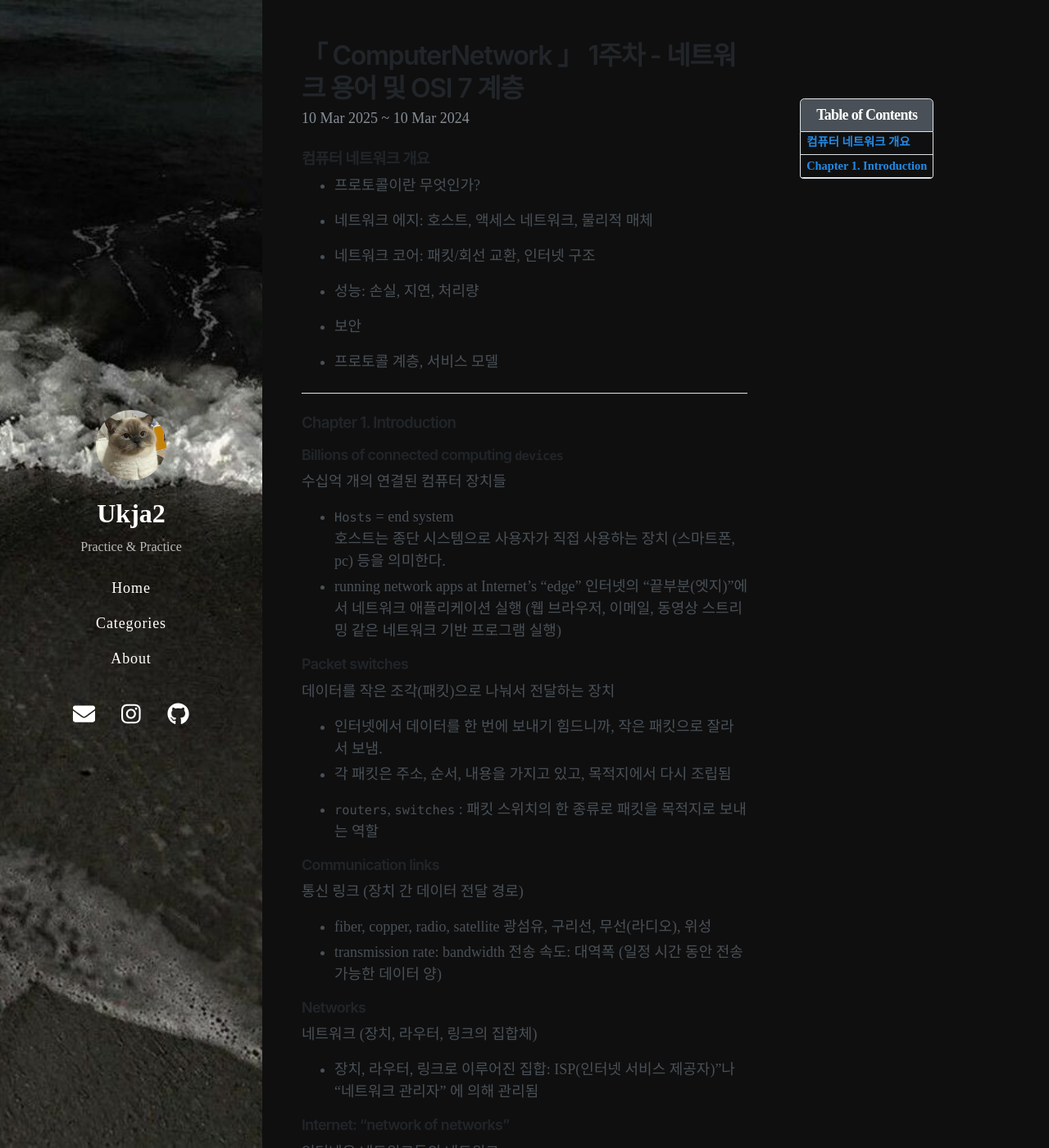
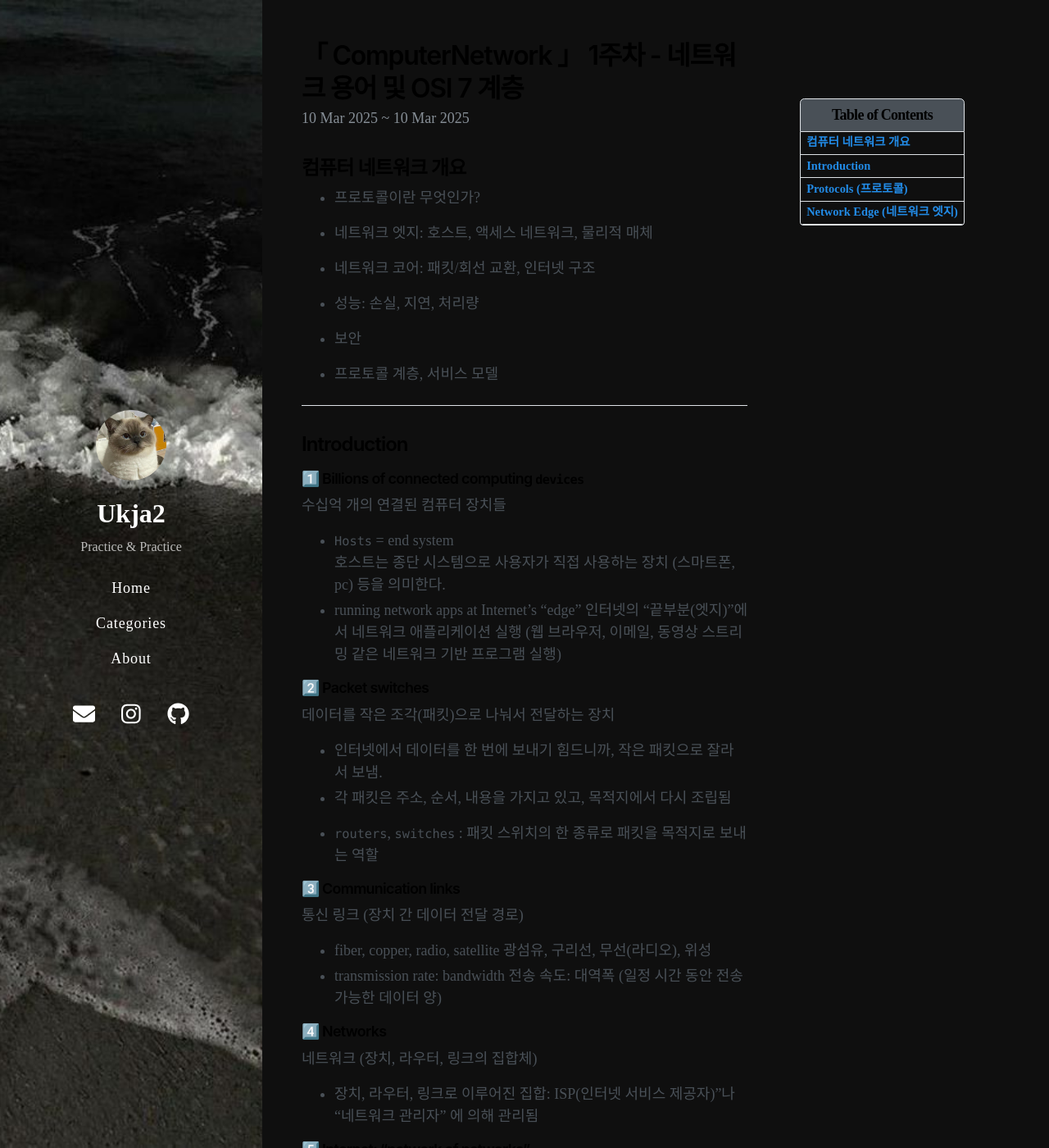
Before and after one commit to Ukja2/Ukja2.github.io, a Jekyll site: the page built from _posts/2025-03-11-ComputerNetwork.md, in a window 1280 px wide and 1400 px high. Shown: the whole window at 82% size. Built offline with Jekyll 4.4.1, drawn with Linux system fonts in a browser that asks for light colours; nearby versions of some CDN libraries; some web fonts are replaced; some of the changed text lies outside the part shown.

Commit message:
게시물들 날짜 수정

```diff
--- a/_posts/2025-03-11-ComputerNetwork.md
+++ b/_posts/2025-03-11-ComputerNetwork.md
@@ -2,17 +2,17 @@
 layout: post
 title: 「 ComputerNetwork 」 1주차 - 네트워크 용어 및 OSI 7 계층
 date: 2025-03-11 00:00 +0800
-last_modified_at: 2024-03-11 00:00:01 +0800
+last_modified_at: 2025-03-11 00:00:01 +0800
 tags: [ComputerNetwork]
 categories: [ComputerNetwork]
 toc:  true
 ---
-### 컴퓨터 네트워크 개요
+## 컴퓨터 네트워크 개요
 <!--more-->
 
 - 프로토콜이란 무엇인가?
 
-- 네트워크 에지: 호스트, 액세스 네트워크, 물리적 매체
+- 네트워크 엣지: 호스트, 액세스 네트워크, 물리적 매체
 
 - 네트워크 코어: 패킷/회선 교환, 인터넷 구조
 
@@ -24,9 +24,9 @@ toc:  true
 
 ---
 
-### Chapter 1. Introduction
+## Introduction
 
-#### Billions of connected computing `devices`
+#### 1️⃣ Billions of connected computing `devices`
 수십억 개의 연결된 컴퓨터 장치들
 - `Hosts` = end system
 호스트는 종단 시스템으로 사용자가 직접 사용하는 장치 (스마트폰, pc) 등을 의미한다.
@@ -34,14 +34,14 @@ toc:  true
 인터넷의 "끝부분(엣지)"에서 네트워크 애플리케이션 실행
 (웹 브라우저, 이메일, 동영상 스트리밍 같은 네트워크 기반 프로그램 실행)
 
-#### Packet switches
+#### 2️⃣ Packet switches
 데이터를 작은 조각(패킷)으로 나눠서 전달하는 장치
 - 인터넷에서 데이터를 한 번에 보내기 힘드니까, 작은 패킷으로 잘라서 보냄.
 - 각 패킷은 주소, 순서, 내용을 가지고 있고, 목적지에서 다시 조립됨
 
 - `routers`, `switches` : 패킷 스위치의 한 종류로 패킷을 목적지로 보내는 역할
 
-#### Communication links
+#### 3️⃣ Communication links
 통신 링크 (장치 간 데이터 전달 경로)
 
 - fiber, copper, radio, satellite
@@ -49,17 +49,17 @@ toc:  true
 - transmission rate: bandwidth
 전송 속도: 대역폭 (일정 시간 동안 전송 가능한 데이터 양)
 
-####  Networks
+#### 4️⃣ Networks
 네트워크 (장치, 라우터, 링크의 집합체)
 
 - 장치, 라우터, 링크로 이루어진 집합: ISP(인터넷 서비스 제공자)"나 "네트워크 관리자" 에 의해 관리됨
 
-#### Internet: "network of networks"
+#### 5️⃣ Internet: "network of networks"
 인터넷은 네트워크들의 네트워크
 - 인터넷은 전 세계 수많은 작은 네트워크들이 연결된 거대한 네트워크
 (예: 집, 학교, 회사의 네트워크가 인터넷을 통해 서로 연결됨)
 
-#### `Protocols` are everywhere
+#### 6️⃣ `Protocols` are everywhere
 - **프로토콜은 데이터를 주고받는 규칙**
 네트워크에서 정해진 규칙이 없으면 서로 이해할 수 없으니까 꼭 필요함
 
@@ -94,35 +94,38 @@ toc:  true
 
 ---
 
-#### Human protocols (사람 간의 프로토콜)
+## Protocols (프로토콜)
+- #### Human protocols (사람 간의 프로토콜)
 사람들이 서로 소통할 때도 **정해진 규칙(프로토콜)** 이 있음
 
 예를 들어
-"몇 시야?" (정보 요청)
-"질문 있어." (대화 시작)
-자기소개 (처음 만날 때 인사)
+- "몇 시야?" (정보 요청)
+- "질문 있어." (대화 시작)
+- 자기소개 (처음 만날 때 인사)
 
-➡️ 우리가 대화할 때도 말하는 순서와 방식을 지키는 것처럼, 네트워크에서도 이런 규칙이 필요
+-> 우리가 대화할 때도 말하는 순서와 방식을 지키는 것처럼, 네트워크에서도 이런 규칙이 필요
 
-#### Network protocols (네트워크 프로토콜)
+- #### Network protocols (네트워크 프로토콜)
 사람 대신에 **컴퓨터(기기)** 가 서로 소통할 때 사용하는 규칙
 인터넷에서 이루어지는 모든 통신 활동은 이 규칙에 따라 움직임
 
 
 **프로토콜이 정의하는 것**
 
-`메시지 형식 (format)` :
+- `메시지 형식 (format)` :
 메시지가 어떤 구조로 이루어져 있는지 (ex. 헤더, 페이로드)
 
-`메시지 순서 (order)` :
+- `메시지 순서 (order)` :
 어떤 메시지를 먼저 보내고, 다음에 무엇을 보낼지
 
-`전송 및 수신 시 동작 (actions)` :
+- `전송 및 수신 시 동작 (actions)` :
 메시지를 보낼 때와 받을 때 각각 무슨 행동을 해야 하는지
 
 > 즉 프로토콜은 컴퓨터 간 통신에서 메시지의 형식, 순서, 행동을 정의하는 규칙이다.
+
 ---
-#### Network Edge
+
+## Network Edge (네트워크 엣지)
 네트워크 엣지는 인터넷의 끝부분으로, `사용자가 인터넷에 접속하는 지점(호스트)`이다.
 
 - Hosts: Clients and Servers
--- a/_sass/_variables.scss
+++ b/_sass/_variables.scss
@@ -42,14 +42,14 @@
   --body-font-size: 18px;
   --body-line-height: 1.5;
   --body-color: var(--gray-700);
-  --body-bg: #fff;
+  --body-bg: #000;
 
   --text-font: Times, "Times New Roman", "Free Serif", "Noto Serif", TimesNewRomanPSMT, "Droid Serif";
 
   --link-color: var(--blue);
   --link-hover-color: #1c7ed6;
 
-  --heading-color: var(--gray-900);
+  --heading-color: #000;
 
   --border-color: var(--gray-300);
   --border-radius: .25rem;
```
Also changed, not shown: other parts of _posts/2025-03-11-ComputerNetwork.md (+2 -2 lines), _posts/2025-01-19-spring.md (+1 -1 lines), _posts/2025-02-20-Linux-outline.md (+1 -1 lines), _posts/2025-02-21-Linux-Command.md (+1 -1 lines), _posts/2025-03-04-Apache-Web_Server.md (+1 -1 lines).
